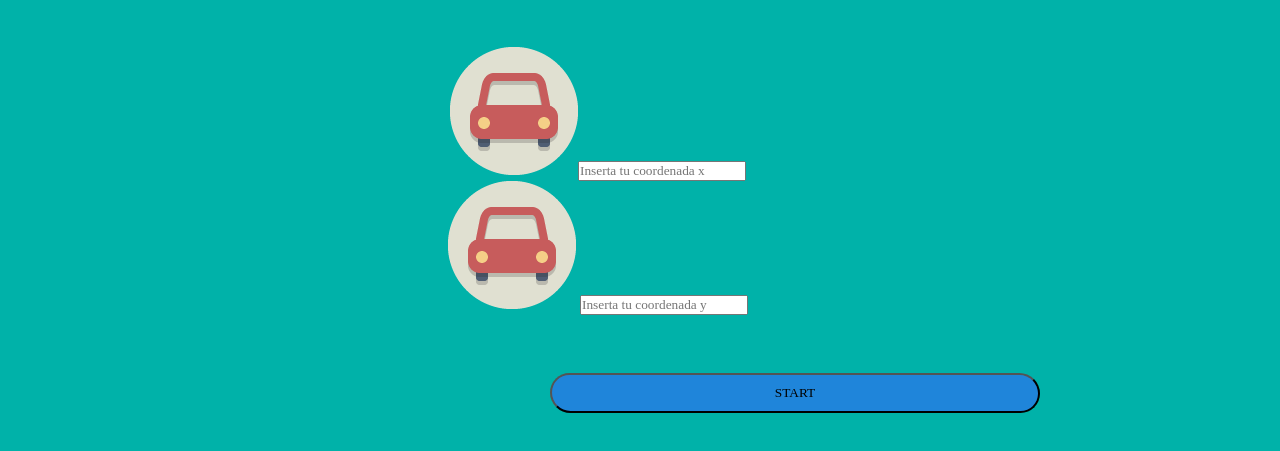
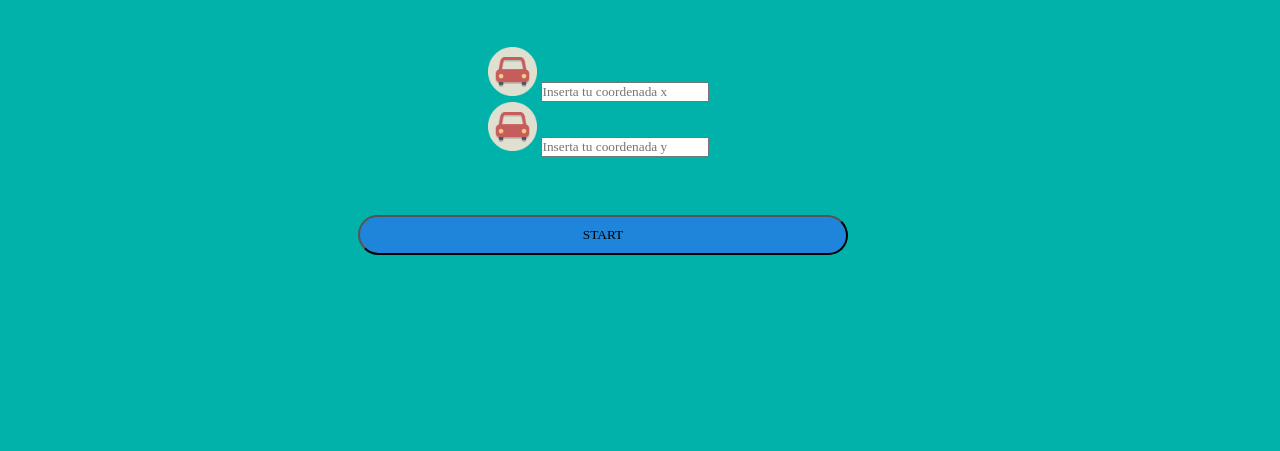
Before and after one commit to LaboratoriaChile/lyft-sprint-3, a plain HTML site: page index.html in a window 1280 px wide. Shown: the part 445-896 px from the top of the page. Drawn offline with Linux system fonts and the light colour scheme.

Commit message:
termine el formulario

```diff
--- a/assets/css/main.css
+++ b/assets/css/main.css
@@ -149,6 +149,11 @@ margin-left: 300px;
 .enlaces:hover{
 	background-color: #F0E8E7;
 }
+
+.auto{
+	display: inline-block;
+	width: 5%;
+}
 footer{
 	position: relative;
 	z-index: 1000;
```
Also changed, not shown: index.html (+6 -3 lines).
